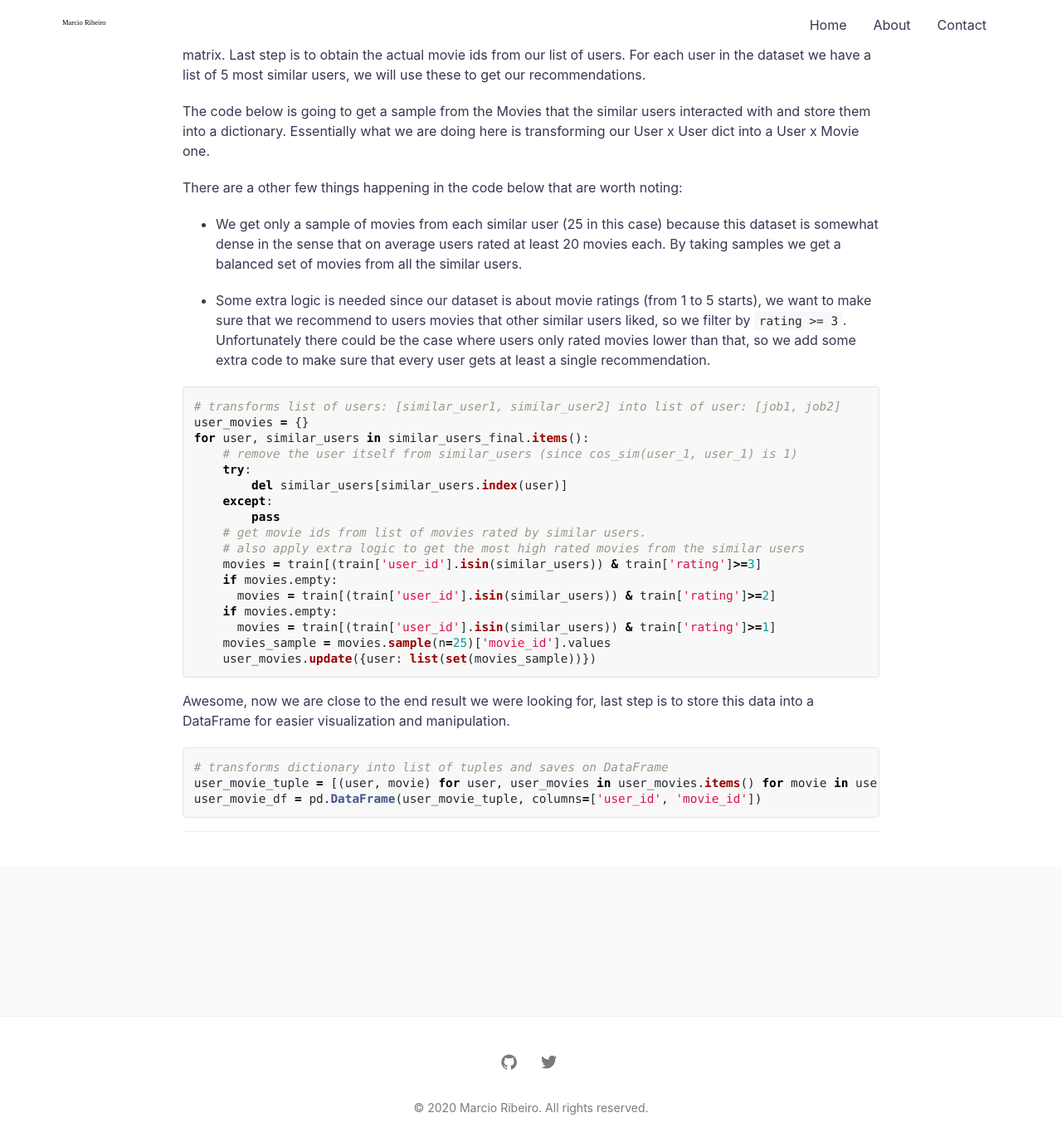
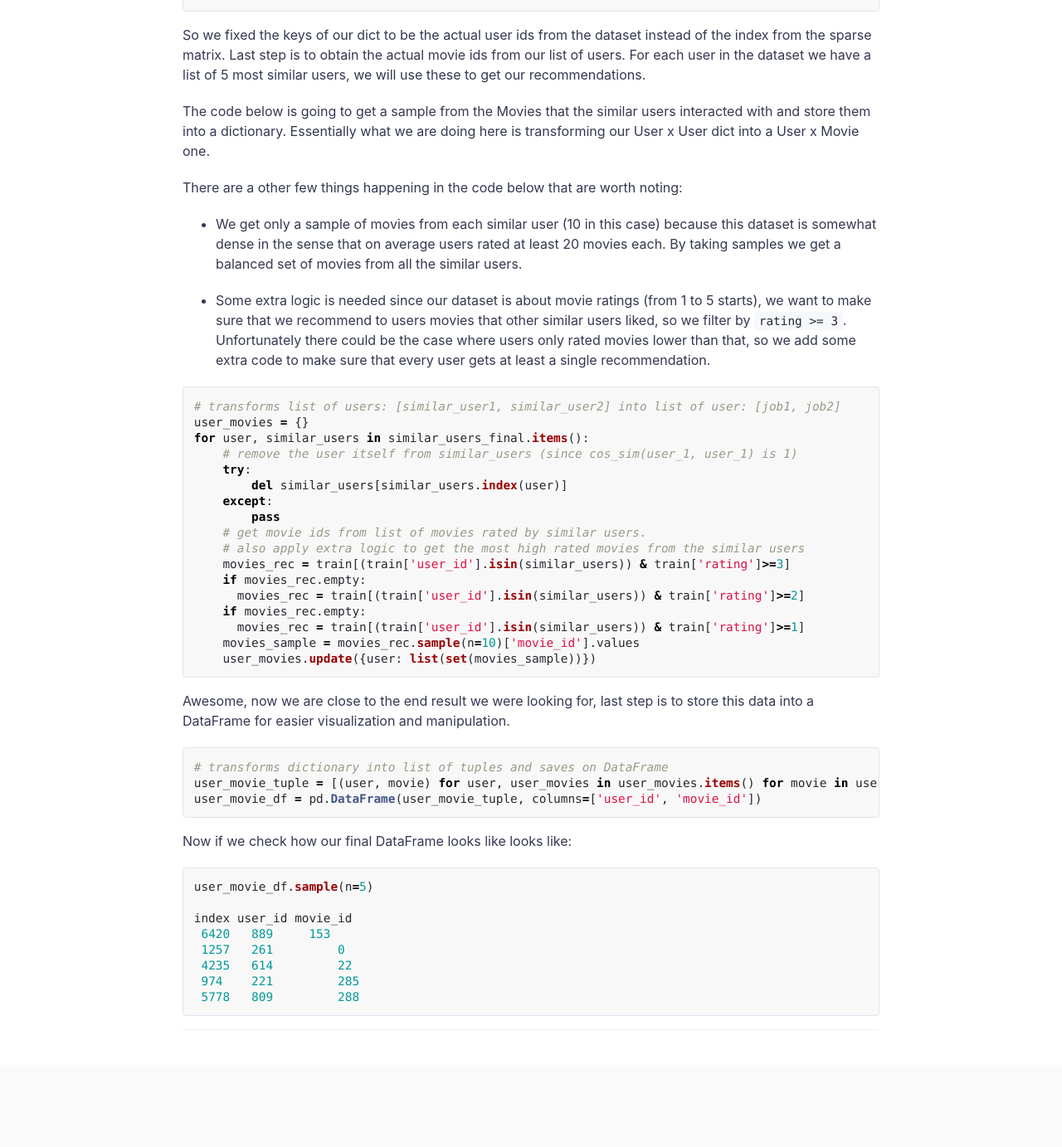
Before and after one commit to marciovai/marciovai.github.io, a Jekyll site: the page built from _posts/2020-06-21-building-a-recommendation-system-in-python.md, in a window 1280 px wide and 1400 px high, scrolled down 7712 px. Shown: the top 1383 px of the window at 83% size. Built offline with Jekyll 4.4.1, drawn with Linux system fonts in a browser that asks for light colours; comment, search, counter and statistics services are not loaded.

Commit message:
Checkpoint

````diff
--- a/_posts/2020-06-21-building-a-recommendation-system-in-python.md
+++ b/_posts/2020-06-21-building-a-recommendation-system-in-python.md
@@ -234,7 +234,7 @@ For each user in the dataset we have a list of 5 most similar users, we will use
 The code below is going to get a sample from the Movies that the similar users interacted with and store them into a dictionary. Essentially what we are doing here is transforming our User x User dict into a User x Movie one.
 
 There are a other few things happening in the code below that are worth noting:
-- We get only a sample of movies from each similar user (25 in this case) because this dataset is somewhat dense in the sense that on average users rated at least 20 movies each. By taking samples we get a balanced set of movies from all the similar users.
+- We get only a sample of movies from each similar user (10 in this case) because this dataset is somewhat dense in the sense that on average users rated at least 20 movies each. By taking samples we get a balanced set of movies from all the similar users.
 
 - Some extra logic is needed since our dataset is about movie ratings (from 1 to 5 starts), we want to make sure that we recommend to users movies that other similar users liked, so we filter by ```rating >= 3```. Unfortunately there could be the case where users only rated movies lower than that, so we add some extra code to make sure that every user gets at least a single recommendation.
 
@@ -249,12 +249,12 @@ for user, similar_users in similar_users_final.items():
         pass
     # get movie ids from list of movies rated by similar users.
     # also apply extra logic to get the most high rated movies from the similar users
-    movies = train[(train['user_id'].isin(similar_users)) & train['rating']>=3]
-    if movies.empty:
-      movies = train[(train['user_id'].isin(similar_users)) & train['rating']>=2]
-    if movies.empty:
-      movies = train[(train['user_id'].isin(similar_users)) & train['rating']>=1]
-    movies_sample = movies.sample(n=25)['movie_id'].values
+    movies_rec = train[(train['user_id'].isin(similar_users)) & train['rating']>=3]
+    if movies_rec.empty:
+      movies_rec = train[(train['user_id'].isin(similar_users)) & train['rating']>=2]
+    if movies_rec.empty:
+      movies_rec = train[(train['user_id'].isin(similar_users)) & train['rating']>=1]
+    movies_sample = movies_rec.sample(n=10)['movie_id'].values
     user_movies.update({user: list(set(movies_sample))})
 ```
 
@@ -265,3 +265,15 @@ Awesome, now we are close to the end result we were looking for, last step is to
 user_movie_tuple = [(user, movie) for user, user_movies in user_movies.items() for movie in user_movies]
 user_movie_df = pd.DataFrame(user_movie_tuple, columns=['user_id', 'movie_id'])
 ```
+
+Now if we check how our final DataFrame looks like looks like:
+```python
+user_movie_df.sample(n=5)
+
+index user_id movie_id
+ 6420	889 	153
+ 1257	261	    0
+ 4235	614	    22
+ 974	221	    285
+ 5778	809	    288
+```
````
